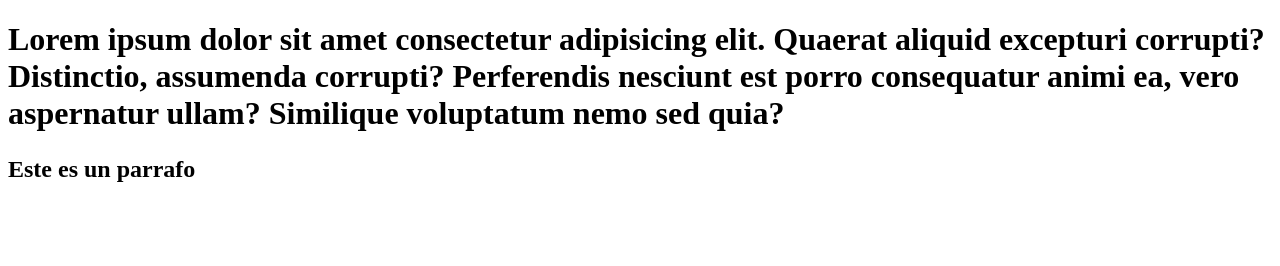
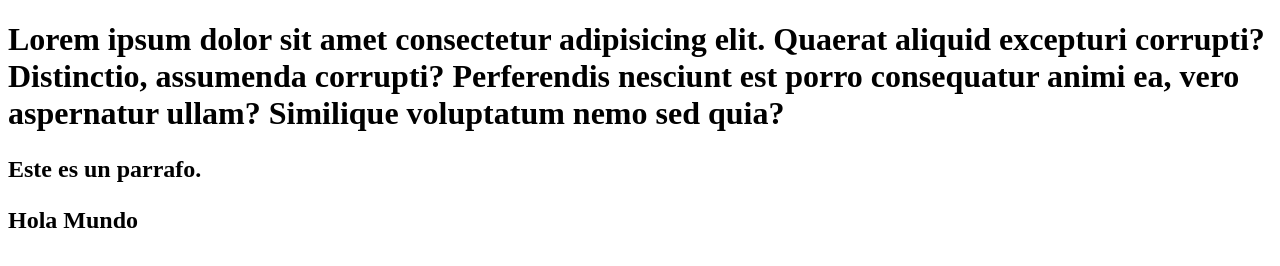
Before and after one commit to JrnWilliam/EjemploGit, a plain HTML site: page index.html in a window 1280 px wide. Drawn offline with Linux system fonts and the light colour scheme.

Commit message:
Cuarto Commit

```diff
--- a/index.html
+++ b/index.html
@@ -10,7 +10,10 @@
 
     <h2>
         <p>
-            Este es un parrafo
+            Este es un parrafo.
+        </p>
+        <p>
+            Hola Mundo
         </p>
     </h2>
 </body>
```
